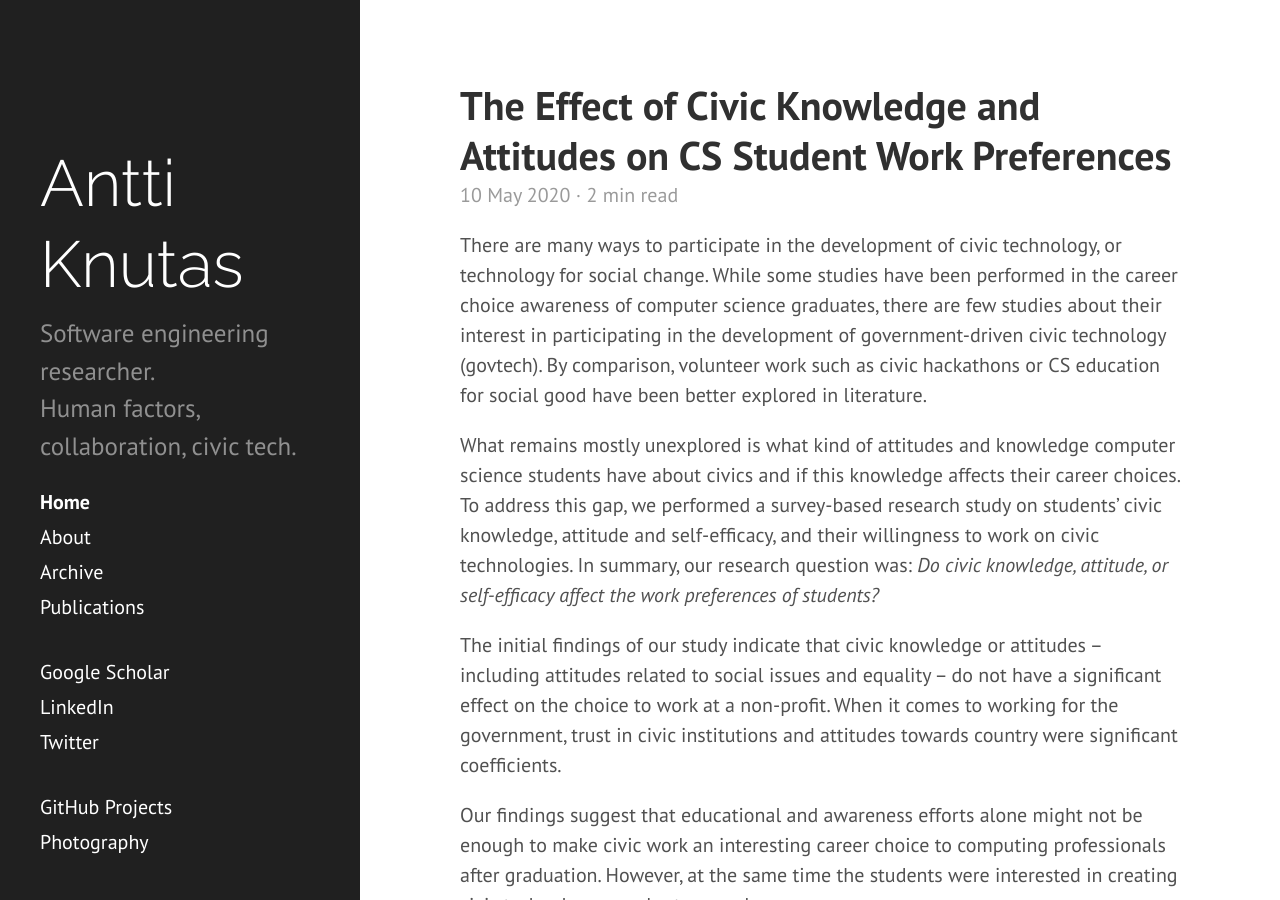
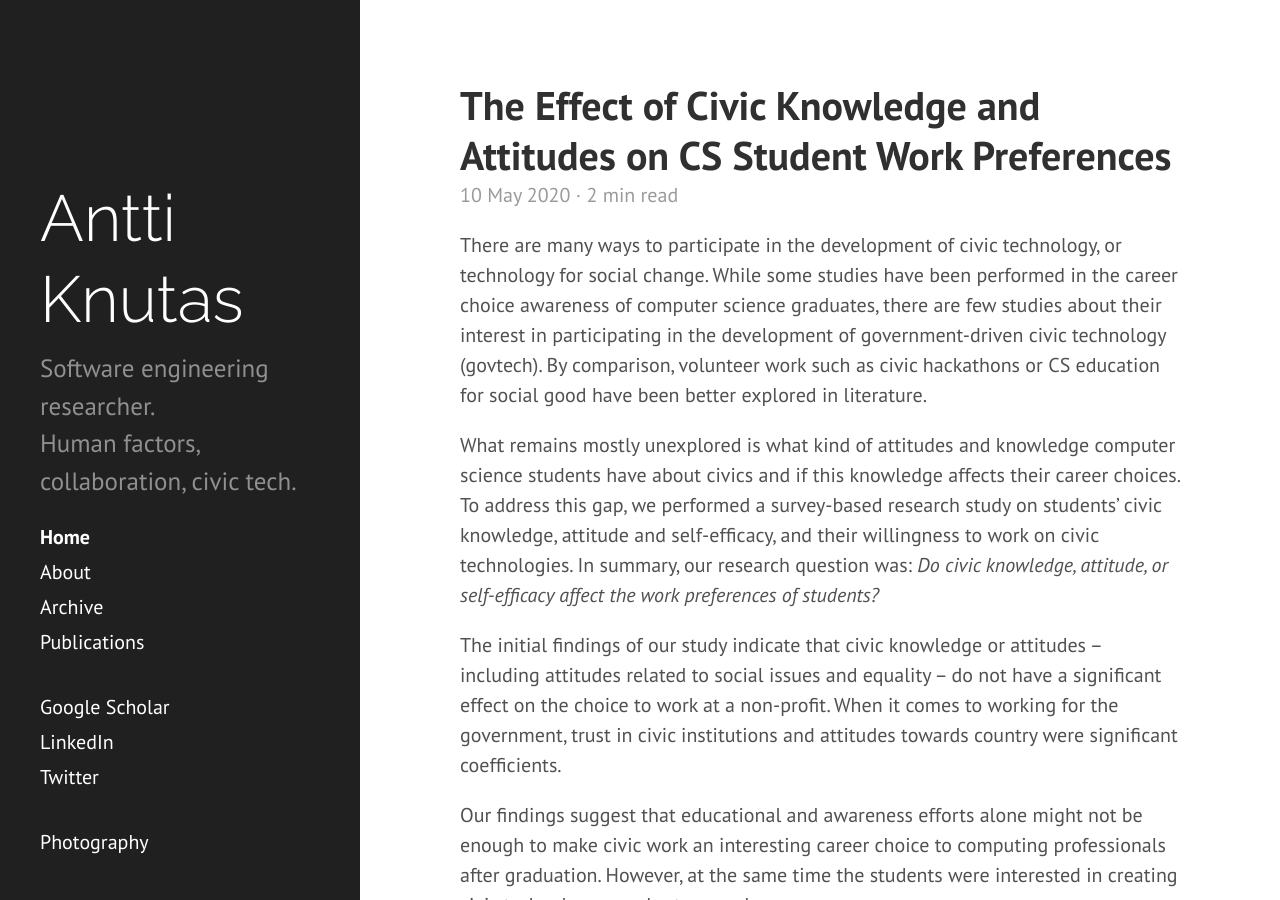
Before and after one commit to aknutas/aknutas.github.io, a Jekyll site: the page built from index.html, in a window 1280 px wide and 900 px high. Built offline with Jekyll 4.4.1, drawn with Linux system fonts in a browser that asks for light colours; the list of posts is cut into pages by our own code.

Commit message:
Update sidebar.html
Removed GitHub from sidebar

```diff
--- a/_includes/sidebar.html
+++ b/_includes/sidebar.html
@@ -31,7 +31,6 @@
       <a class="sidebar-nav-item" href="https://www.linkedin.com/in/anttiknutas/">LinkedIn</a>
       <a class="sidebar-nav-item" href="https://twitter.com/aknutas">Twitter</a>
       <br/>
-      <a class="sidebar-nav-item" href="{{ site.github.repo }}">GitHub Projects</a>
       <a class="sidebar-nav-item" href="https://www.flickr.com/photos/cuvatuksia/albums/72157627362018372">Photography</a>
     </nav>
 
```
